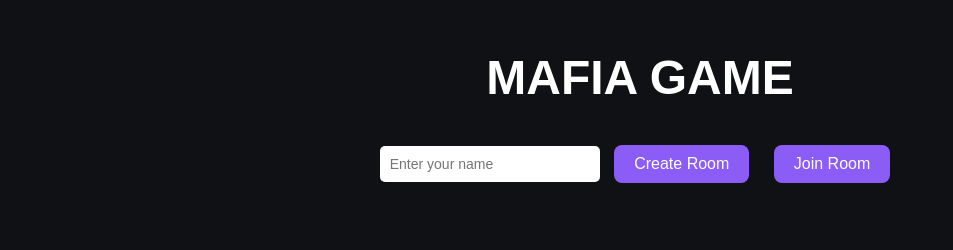
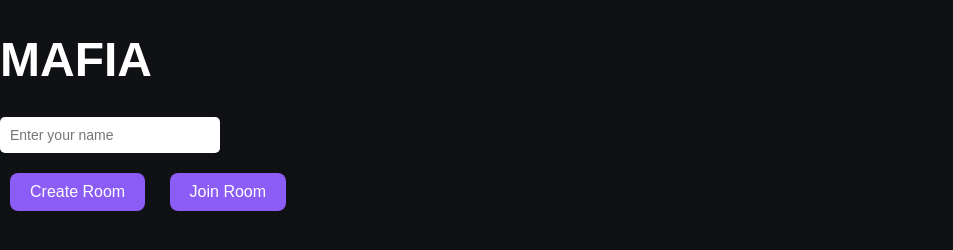
Before and after one commit to ShakyatheCoder/Mafia-v1.0, a plain HTML site: page index.html in a window 1280 px wide. Shown: the whole page, without its empty margins (0-953 px from the left). Drawn offline with Linux system fonts and the light colour scheme.

Commit message:
Update index.html

```diff
--- a/index.html
+++ b/index.html
@@ -2,24 +2,22 @@
 <html lang="en">
 <head>
 <meta charset="UTF-8">
-<title>Mafia Game</title>
+<title>Mafia Online</title>
 <link rel="stylesheet" href="style.css">
 </head>
 <body>
-<div class="container">
-    <h1>MAFIA GAME</h1>
-    <div class="menu">
-        <input type="text" id="playerName" placeholder="Enter your name">
-        <button id="createBtn">Create Room</button>
-        <button id="joinBtn">Join Room</button>
+
+<div class="center">
+    <h1 class="title">MAFIA</h1>
+
+    <input id="name" placeholder="Enter your name" maxlength="16">
+
+    <div class="btns">
+        <button id="create">Create Room</button>
+        <button id="join">Join Room</button>
     </div>
 
-    <div id="roomDiv" class="hidden">
-        <h2 id="roomTitle"></h2>
-        <p>Players:</p>
-        <ul id="playerList"></ul>
-        <button id="startGameBtn" disabled>Start Game</button>
-    </div>
+    <p id="status"></p>
 </div>
 
 <script src="app.js"></script>
```
